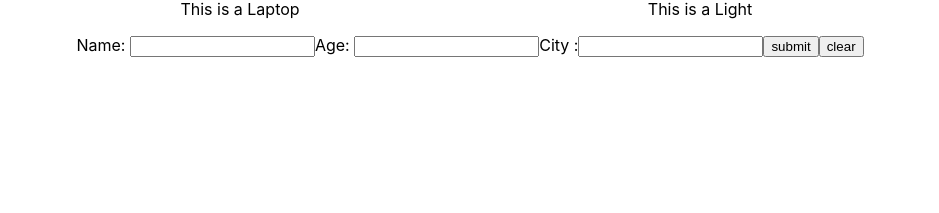
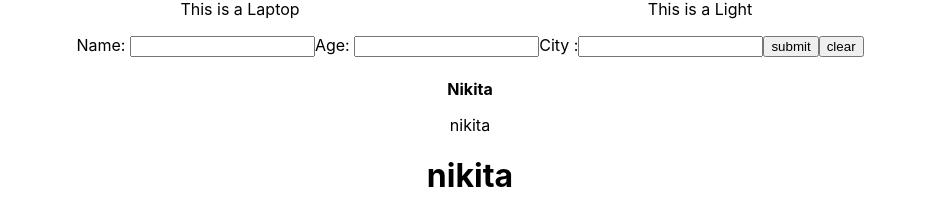
Before and after one commit to Nikki0830/Clayfin-Training, a React (Create React App) app in the folder CLAYFIN TRAINING/16th june/my-app/: page / in a window 1280 px wide. Shown: the part 2271-2484 px from the top of the page, without its empty margins (170-1109 px from the left). Before the commit the page ends 2328 px from the top, so only its background shows below. Built offline with nearby package versions, Linux system fonts and the light colour scheme.

Commit message:
practice

```diff
--- a/CLAYFIN TRAINING/16th june/my-app/src/App.js
+++ b/CLAYFIN TRAINING/16th june/my-app/src/App.js
@@ -1,6 +1,7 @@
 // import logo from './logo.svg';
 import "./App.css";
 import Gallery2 from "./components/Gallery/Gallery2";
+import Parent from "./components/Practice/Children/Parent";
 import ReactForm from "./components/Synthetic/ReactForm";
 import Synthetic from "./components/Synthetic/Synthetic";
 
@@ -11,6 +12,7 @@ function App() {
         <Synthetic />
         <Gallery2 />
         <ReactForm/>
+        <Parent/>
       </div>
     </>
   );
--- /dev/null
+++ b/CLAYFIN TRAINING/16th june/my-app/src/components/Practice/Children/Child.js
@@ -0,0 +1,15 @@
+import React, { Component } from 'react'
+import Subchild from './Subchild'
+
+export class Child extends Component {
+  render() {
+    return (
+      <>
+      <h1>{this.props.children}</h1>
+      <Subchild name ={this.props.n}/>
+      </>
+    )
+  }
+}
+
+export default Child
--- /dev/null
+++ b/CLAYFIN TRAINING/16th june/my-app/src/components/Practice/Children/Parent.js
@@ -0,0 +1,20 @@
+import React, { Component } from "react";
+import Child from "./Child";
+
+export class Parent extends Component {
+//   age = 24
+  render() {
+    const age = 24;
+    const name = "Nikita";
+    return (
+      <>
+        <Child n={name} a={age} />
+        <p>nikita</p>
+        <h1>nikita</h1>
+        {/* <Child n={name} a={this.age} /> */}
+      </>
+    );
+  }
+}
+
+export default Parent;
--- /dev/null
+++ b/CLAYFIN TRAINING/16th june/my-app/src/components/Practice/Children/Subchild.js
@@ -0,0 +1,13 @@
+import React, { Component } from 'react'
+
+export class Subchild extends Component {
+  render() {
+    return (
+      <div>
+        <b>{this.props.name}</b>
+      </div>
+    )
+  }
+}
+
+export default Subchild
--- a/CLAYFIN TRAINING/16th june/my-app/src/components/Synthetic/ReactForm.js
+++ b/CLAYFIN TRAINING/16th june/my-app/src/components/Synthetic/ReactForm.js
@@ -15,7 +15,7 @@ export class ReactForm extends Component {
     const { value } = e.target;
     console.log(e);
     this.setState((prevState) => ({
-      user: { ...prevState.user, name: value },
+      user: {...prevState.user, name: value },
     }));
     // console.log("name");
   };
@@ -23,14 +23,14 @@ export class ReactForm extends Component {
     const { value } = e.target;
     // this.setState({ ...this.state.user, city: value});
     this.setState((prevState) => ({
-      user: { ...prevState.user, city: value },
+      user: {...prevState.user, city: value },
     }));
     // console.log(this.state.city);
   };
   changeAge = (e) => {
     const { value } = e.target;
     this.setState((prevState) => ({
-      user: { ...prevState.user, age: value },
+      user: {...prevState.user, age: value },
     }));
     // console.log("age");
   };
@@ -57,19 +57,19 @@ export class ReactForm extends Component {
           <Input
             funcName={this.changeName}
             name={"nameBox"}
-            val={this.state.name}
+            val={this.state.user.name}
           />
           Age:{" "}
           <Input
             funcName={this.changeAge}
             name={"ageBox"}
-            val={this.state.age}
+            val={this.state.user.age}
           />
           City :
           <Input
             funcName={this.changeCity}
             name={"cityBox"}
-            val={this.state.city}
+            val={this.state.user.city}
           />
           <Button label={"submit"} type="submit" />
           <Button label={"clear"} formAction={this.clear} />
@@ -77,6 +77,18 @@ export class ReactForm extends Component {
       </div>
     );
   }
+}
+
+
+function Input(props) {
+  // console.log(...[props]);
+  return (
+    <>
+      {/* <form> */}
+      <input onChange={props.funcName} name={props.name} value={props.val} />
+      {/* </form> */}
+    </>
+  );
 }
 
 function Button(props) {
@@ -89,15 +101,5 @@ function Button(props) {
   );
 }
 
-function Input(props) {
-  // console.log(...[props]);
-  return (
-    <>
-      {/* <form> */}
-      <input onChange={props.funcName} name={props.name} value={props.val} />
-      {/* </form> */}
-    </>
-  );
-}
 
 export default ReactForm;
```
Also changed, not shown: CLAYFIN TRAINING/16th june/my-app/src/components/Gallery/Gallery2.js (+9 -7 lines), CLAYFIN TRAINING/16th june/my-app/src/components/Synthetic/Reactformp.js (added, +23 -0 lines).
